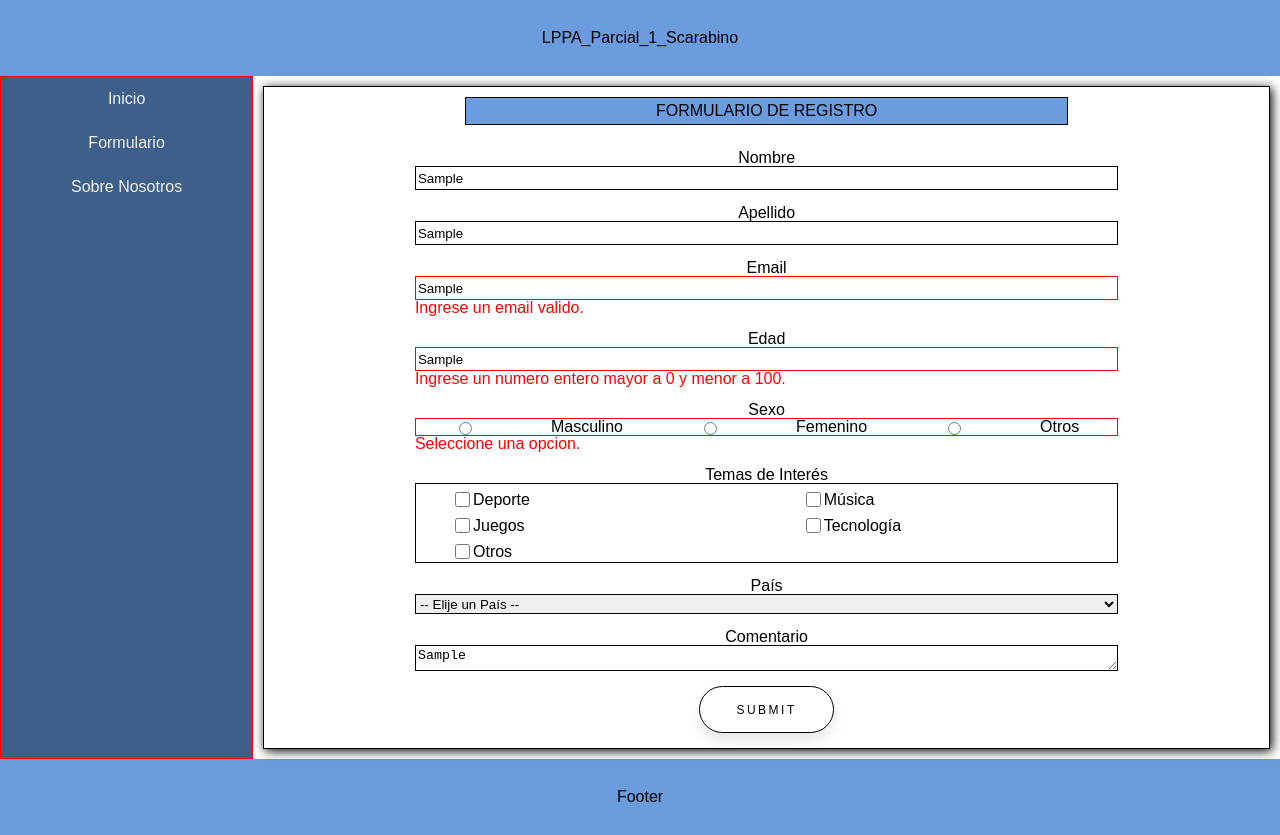
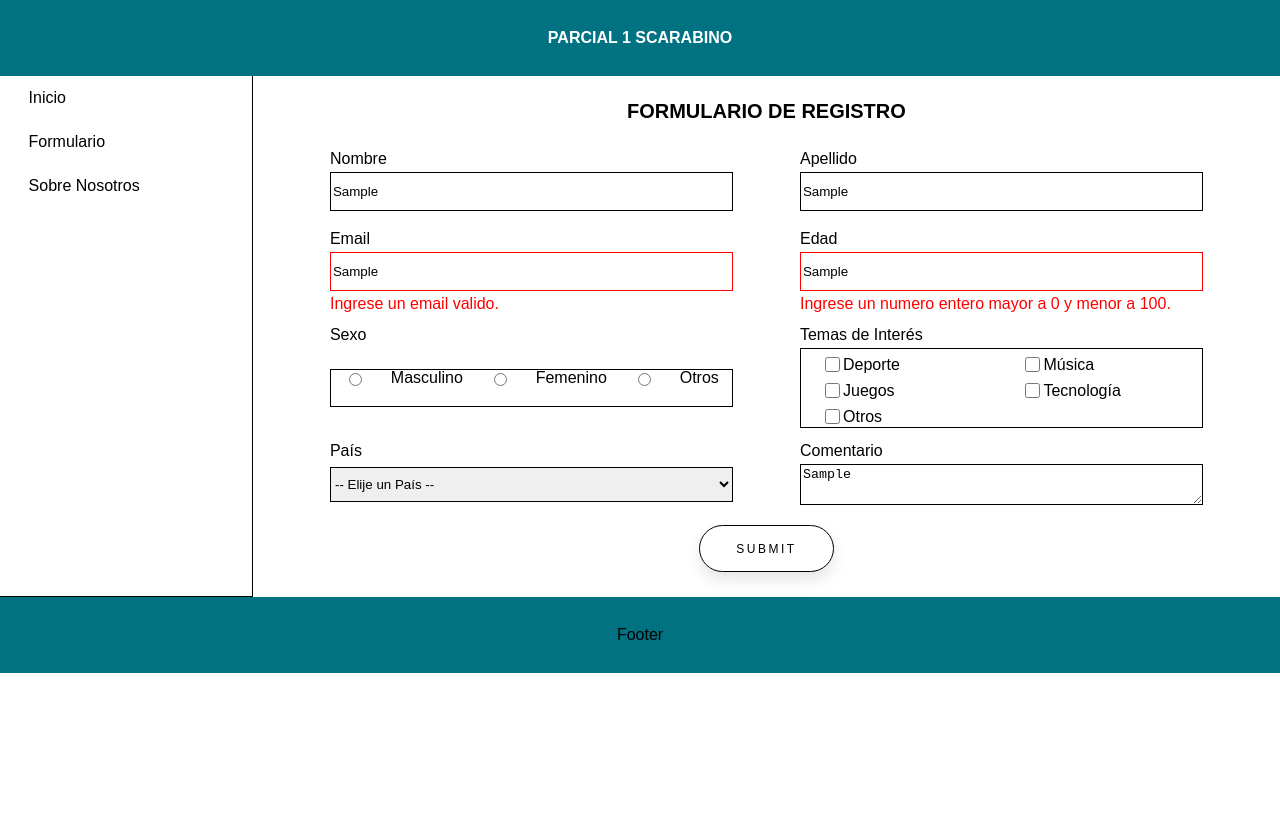
Before and after one commit to matescarabino/LPPA_Parcial_1_Scarabino, a plain HTML site: page index.html in a window 1280 px wide. Both pictures are taken after typing "Sample", "Sample", "Sample", "Sample", "Sample" into the empty fields and a click on the button "SUBMIT". After the commit the page ends 800 px from the top, so only its background shows below. Drawn offline with Linux system fonts and the light colour scheme.

Commit message:
Rediseño estético sitio

```diff
--- a/css/styles.css
+++ b/css/styles.css
@@ -51,15 +51,20 @@ table {
 
 body{
     font-family: Arial;
-    background-color: darkgray;
 }
 
 header {
     padding: 30px;
     text-align: center;
-    background: #6a9cde;
+    background: #007282;
 }
 
+h1 {
+    color: #fff;
+    text-transform: uppercase;
+    font-weight: bold;
+
+}
 section {
     display: flex;
     flex-direction: column;
@@ -70,21 +75,20 @@ section {
     display: flex;
     flex-direction: column;
     overflow: hidden;
-    background-color: #3e5f8a;
-    border: 1px solid red;
+    border-bottom: 1px solid black;
 }
 
 .navbar a {
     display: flex;
     justify-content: center;
-    color: #f2f2f2;
+    color: #000;
     padding: 14px 16px;
     text-decoration: none;
 }
 
 .navbar a:hover {
-    background-color: #a0c5f7;
-    color: black;
+    font-weight: bold;
+    color: #007282;
 }
 /*------------------ card ----------------------------*/
 
@@ -94,23 +98,20 @@ section {
     flex-wrap: wrap;
     justify-content: center;
     align-items:right;
-    margin:10px;
     background-color: white;
-    border: 1px solid black;
-    box-shadow: 2px 2px 10px #000000;
 }
 
 .card__title {
     display: flex;
     justify-content: center;
-    width: 60%;
-    margin-left: 20%;
-    margin-right: 20%;
+    width: 80%;
+    font-size: 20px;
+    margin-left: 10%;
+    margin-right: 10%;
     margin-top: 10px;
     margin-bottom: 10px;
+    font-weight: bold;
     text-transform: uppercase;
-    background-color: #6a9cde;
-    border: 1px solid black;
     padding: 5px;
 }
 
@@ -118,7 +119,7 @@ section {
     display: flex;
     flex-direction: row;
     flex-wrap: wrap;
-    width: 70%;
+    width: 90%;
 }
 .card__campo__options{
     display: flex;
@@ -128,7 +129,6 @@ section {
     width: 100%;
     border: 1px solid black;
 }
-
 
 .card__checkbox {
     display: flex;
@@ -149,9 +149,10 @@ section {
 .card__campo__label {
     display: flex;
     flex-direction: row;
-    justify-content: center;
+    justify-content: start;
     width: 100%;
     margin-top: 15px;
+    margin-bottom: 5px;
 }
 
 .card__campo__label_checkbox {
@@ -163,8 +164,9 @@ section {
 }
 
 .card__campo__input {
-    height: 20px;
+    height: 35px;
     width: 100%;
+    margin-bottom: 5px;
     border: 1px solid black;
 
 }
@@ -210,7 +212,7 @@ section {
 footer {
     text-align: center;
     padding: 30px;
-    background: #6a9cde;
+    background: #007282;
 }
 
 /*--------------------validaciones---------------------------*/
@@ -239,14 +241,22 @@ footer {
 
     .navbar {
         width: 20%;
+        border-right: 1px solid black;
+    }
+    .navbar a {
+        display: flex;
+        justify-content: start;
+        margin-left: 5%;
     }
 
     .card{
         flex-direction: row;
         flex-wrap: wrap;
-        justify-content: center;
+        justify-content: space-evenly;
         width: 80%;
         margin:10px
     }
-
+    .card__campo {
+        width: 40%;
+    }
 }
--- a/index.html
+++ b/index.html
@@ -10,7 +10,7 @@
 
     <body>
         <header>
-            <h1>LPPA_Parcial_1_Scarabino</h1>
+            <h1>parcial 1 scarabino</h1>
         </header>
 
         <section>
--- a/js/main.js
+++ b/js/main.js
@@ -1,7 +1,8 @@
-window.onload = function() {
+window.onload = function () {
 
+    validacionesOnFocus();
 
-
+    function validacionesOnFocus() {
         //Validacion Nombre --------------------------------------------------------------------
         let nombre = document.getElementById('nombreInput');
         let name_format = /^[a-zA-Z]+$/;
@@ -62,26 +63,70 @@ window.onload = function() {
         let age_format = /^-?\d*(\.\d+)?$/;
 
         edad.onblur = function () {
-        if (!(edad.value.match(age_format)) || (edad.value > 0) || (edad.value < 100))
-        {
+            if (!(edad.value.match(age_format)) || (edad.value < 1) || (edad.value > 99) || (edad.value == "")) {
                 edad.classList.add('invalid');
                 errorEdad.innerHTML = 'Ingrese un numero entero mayor a 0 y menor a 100.'
             }
         };
         edad.onfocus = function () {
-        if (edad.classList.contains('invalid'))
-        {
+            if (edad.classList.contains('invalid')) {
                 edad.classList.remove('invalid');
                 errorEdad.innerHTML = "";
             }
         };
+    }
 
 
+    //Validaciones on summit --------------------------------------------------------------------
     document.formulario.onsubmit = function () {
 
+
+        //Validacion Nombre --------------------------------------------------------------------
+        let nombre = document.getElementById('nombreInput');
+        let name_format = /^[a-zA-Z]+$/;
+
+        if ((nombre.value.length < 3) || (!nombre.value.match(name_format) || (nombre.value == ""))
+        ) {
+            nombre.classList.add('invalid');
+            errorNombre.innerHTML = 'Ingrese un nombre no menor a 3 letras.'
+            return false;
+        }
+
+        //Validacion Apellido --------------------------------------------------------------------
+        let apellido = document.getElementById('apellidoInput');
+        let surname_format = /^[a-zA-Z]+$/;
+
+        if ((apellido.value.length < 3) || (!apellido.value.match(surname_format) || (apellido.value == ""))
+        ) {
+            apellido.classList.add('invalid');
+            errorApellido.innerHTML = 'Ingrese un apellido no menor a 3 letras.'
+            return false;
+        }
+
+        //Validacion Email --------------------------------------------------------------------
+        let mail = document.getElementById('emailInput');
+        let mail_format = /[a-z0-9]+@[a-z]+\.[a-z]{2,3}/;
+
+        if (!mail.value.match(mail_format) || (mail.value == "")
+        ) {
+            mail.classList.add('invalid');
+            errorMail.innerHTML = 'Ingrese un email valido.';
+            return false;
+        }
+
+        //Validacion Edad ----------------------------------------------------------
+        let edad = document.getElementById('edadInput');
+        let age_format = /^-?\d*(\.\d+)?$/;
+
+        if (!(edad.value.match(age_format)) || (edad.value < 1) || (edad.value > 99) || (edad.value == "")
+        ) {
+            edad.classList.add('invalid');
+            errorEdad.innerHTML = 'Ingrese un numero entero mayor a 0 y menor a 100.';
+            return false;
+        }
+
         //Validacion sexo ----------------------------------------------------------
-    if (this.sexo[0].checked == false && this.sexo[1].checked == false && this.sexo[2].checked == false)
-    {
+        if (this.sexo[0].checked == false && this.sexo[1].checked == false && this.sexo[2].checked == false) {
             document.getElementById('sexoInput').classList.add('invalid');
             errorSexo.innerHTML = 'Seleccione una opcion.'
             return false;
@@ -108,13 +153,12 @@ document.formulario.onsubmit = function () {
         }
 
         //Validacion Pais ----------------------------------------------------------
-    if(document.getElementById('paisInput').value=="")
-    {
+        if (document.getElementById('paisInput').value == "") {
             document.getElementById('paisInput').classList.add('invalid');
             errorPais.innerHTML = 'Seleccione un país.'
             return false;
         }
-    else{
+        else {
             document.getElementById('paisInput').classList.remove('invalid');
             errorSexo.innerHTML = "";
         }
@@ -122,19 +166,5 @@ document.formulario.onsubmit = function () {
     }
 
 
-//     //Validacion Pais ----------------------------------------------------------
-//     let pais = document.getElementById('paisInput').value;
-
-//     pais.onblur = function () {
-//         if (pais.length <= 0) {
-//             pais.classList.add('invalid');
-//             errorPais.innerHTML = 'Seleccione una opcion.'
-//         }
-//     };
-//     pais.onfocus = function () {
-//         if (pais.classList.contains('invalid')) {
-//             pais.classList.remove('invalid');
-//             errorPais.innerHTML = "";
-//         }
 
 };
```
Lines whose indentation alone changed are shown as unchanged.
